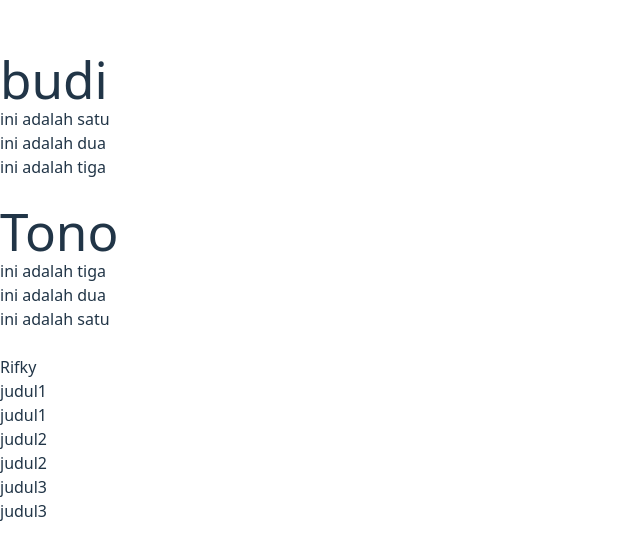
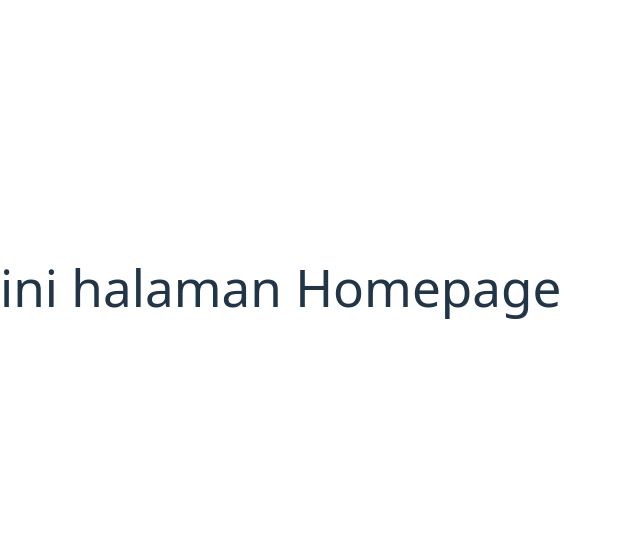
Before and after one commit to kouuch/react-Star, a React (Vite) app: page / in a window 1280 px wide. Shown: the part 113-672 px from the top of the page, without its empty margins (0-640 px from the left). Built offline with nearby package versions, Linux system fonts and the light colour scheme.

Commit message:
import halaman homepage

```diff
--- a/src/App.jsx
+++ b/src/App.jsx
@@ -1,22 +1,27 @@
 import "./App.css";
-import Article from "./components/Article";
-import Blog from "./components/Blog";
+// import Article from "./components/Article";
+// import Blog from "./components/Blog";
+import Home from "./pages/Homepage";
+
 function App() {
   return (
-    <>
-      {/* props gunakan {} untuk data aray atau bukan string*/}
-      <Article
-        name="budi"
-        title={["ini adalah satu", "ini adalah dua", "ini adalah tiga"]}
-      />
-      <br />
-      <Article
-        name="Tono"
-        title={["ini adalah tiga", "ini adalah dua", "ini adalah satu"]}
-      />
-      <br />
-      <Blog />
-    </>
+    // <>
+    //   {/* props gunakan {} untuk data aray atau bukan string*/}
+    //   <Article
+    //     name="budi"
+    //     title={["ini adalah satu", "ini adalah dua", "ini adalah tiga"]}
+    //   />
+    //   <br />
+    //   <Article
+    //     name="Tono"
+    //     title={["ini adalah tiga", "ini adalah dua", "ini adalah satu"]}
+    //   />
+    //   <br />
+    //   <Blog />
+    // </>
+    <div className="App">
+      <Home />
+    </div>
   );
 }
 
--- /dev/null
+++ b/src/pages/Homepage.jsx
@@ -0,0 +1,11 @@
+import React from 'react'
+
+const Homepage = () => {
+  return (
+    <>
+    <h1>ini halaman Homepage</h1>
+    </>
+  )
+}
+
+export default Homepage
```
Also changed, not shown: src/input.css (deleted).
